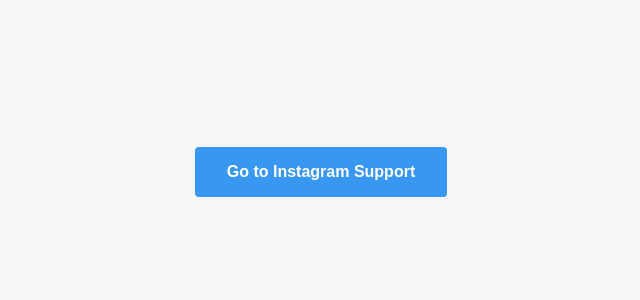
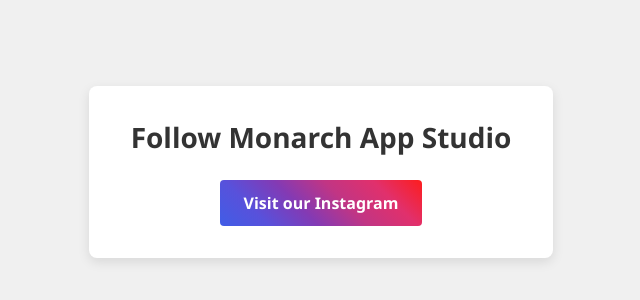
Before and after one commit to dominguezn/dominguezn.github.io, a plain HTML site: page index.html in a window 1280 px wide. Shown: the part 228-528 px from the top of the page, without its empty margins (319-959 px from the left). Drawn offline with Linux system fonts and the light colour scheme.

Commit message:
Update index.html

```diff
--- a/index.html
+++ b/index.html
@@ -2,39 +2,56 @@
 <html lang="en">
 <head>
   <meta charset="UTF-8">
-  <meta name="viewport" content="width=device-width, initial-scale=1.0">
-  <title>Instagram Support</title>
+  <meta name="viewport" content="width=device-width, initial-scale=1">
+  <title>Monarch App Studio | Instagram</title>
   <style>
     body {
+      background: #f0f0f0;
+      margin: 0;
+      font-family: 'Segoe UI', 'Helvetica Neue', Arial, sans-serif;
       display: flex;
+      align-items: center;
       justify-content: center;
-      align-items: center;
       height: 100vh;
+    }
+    .container {
+      background: #fff;
+      padding: 2rem;
+      border-radius: 8px;
+      box-shadow: 0 4px 12px rgba(0,0,0,0.1);
+      text-align: center;
+      max-width: 90%;
+      width: 400px;
+    }
+    h1 {
       margin: 0;
-      font-family: Arial, sans-serif;
-      background-color: #f7f7f7;
+      font-size: 1.75rem;
+      color: #333;
     }
-    .support-button {
+    .instagram-button {
       display: inline-block;
-      padding: 1em 2em;
-      background-color: #3897f0;
+      margin-top: 1.5rem;
+      padding: 0.75rem 1.5rem;
+      font-size: 1rem;
+      font-weight: 600;
       color: #fff;
+      background: linear-gradient(45deg, #405DE6, #5851DB, #833AB4, #C13584, #E1306C, #FD1D1D);
+      border: none;
+      border-radius: 4px;
       text-decoration: none;
-      border-radius: 4px;
-      font-size: 1rem;
-      font-weight: bold;
-      border: none;
-      cursor: pointer;
-      transition: background-color 0.3s ease;
+      transition: opacity 0.3s ease;
     }
-    .support-button:hover {
-      background-color: #2a7ab8;
+    .instagram-button:hover {
+      opacity: 0.85;
     }
   </style>
 </head>
 <body>
-  <a href="https://help.instagram.com/" class="support-button" target="_blank" rel="noopener noreferrer">
-    Go to Instagram Support
-  </a>
+  <div class="container">
+    <h1>Follow Monarch App Studio</h1>
+    <a href="https://www.instagram.com/monarchappstudio/" class="instagram-button" target="_blank" rel="noopener noreferrer">
+      Visit our Instagram
+    </a>
+  </div>
 </body>
 </html>
```
